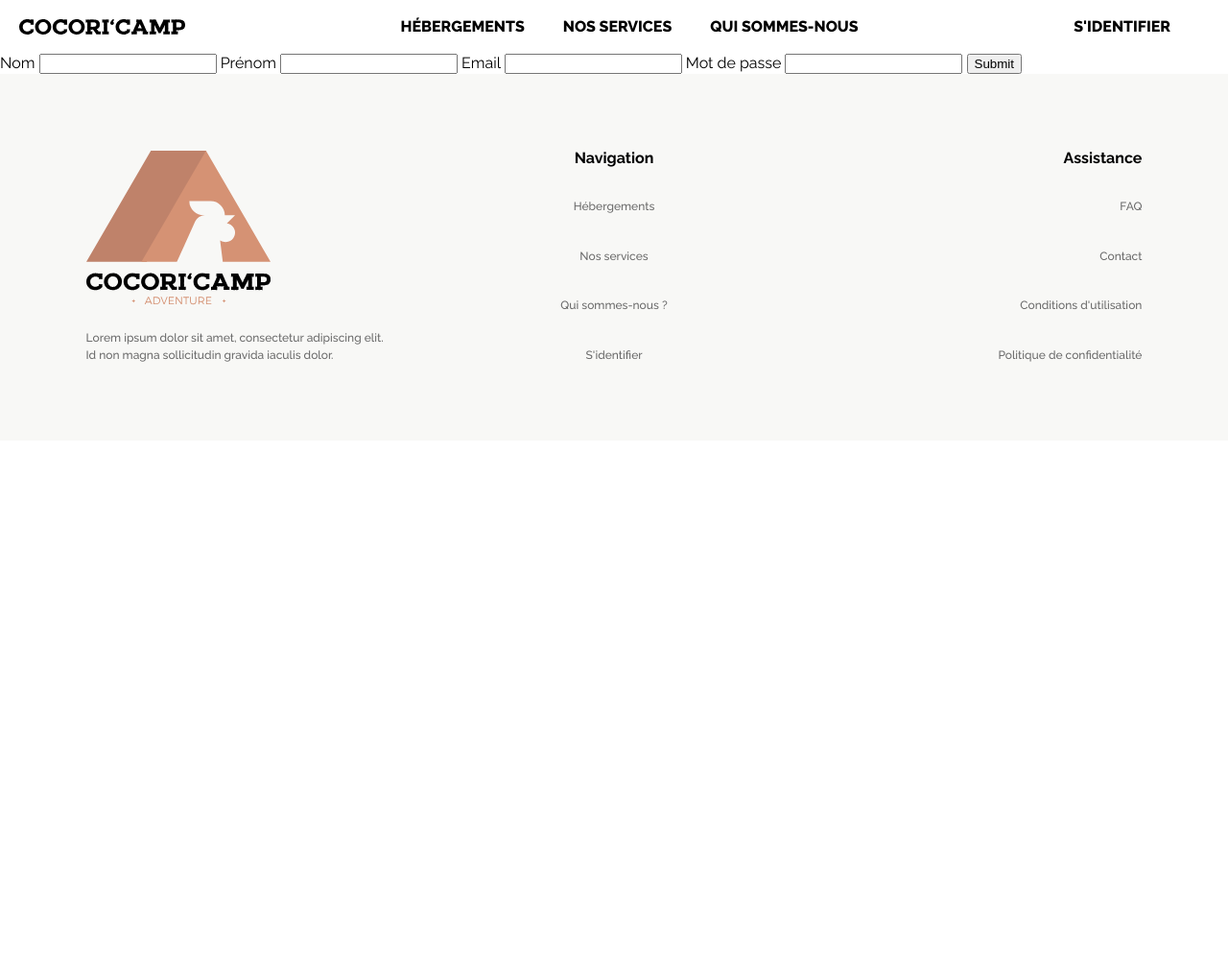
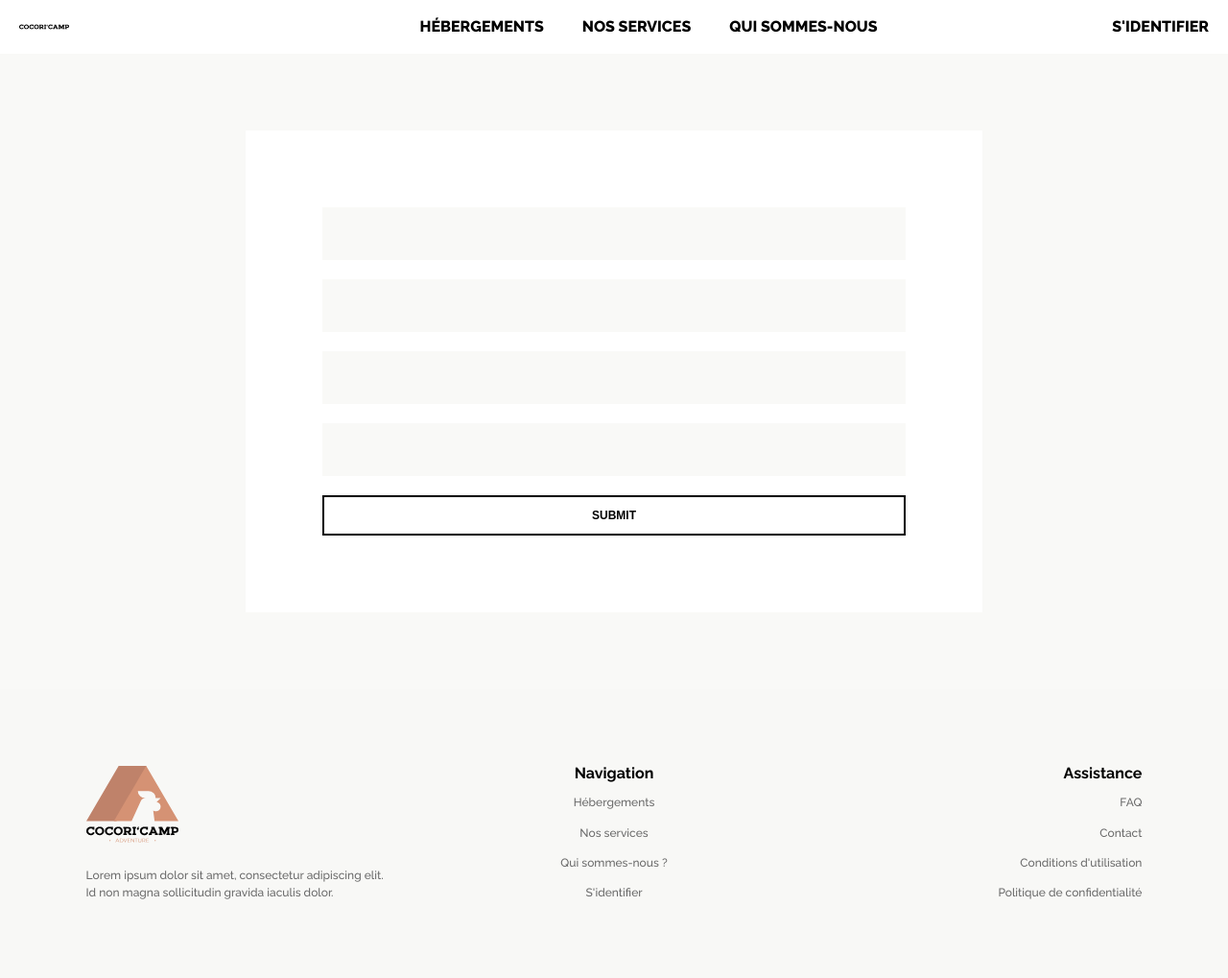
Before and after one commit to oualidbel/cocoricamp, a Symfony app: template templates/security/register.html.twig in a window 1280 px wide. Shown: the whole page at 96% size. Before the commit the page ends 377 px from the top, so only its background shows below. Run offline with Twig, Linux system fonts and the light colour scheme; the template is opened without the code that fills it, so the values that code supplies are empty; form fields are guessed from the names that the template uses; some libraries are stand-ins or nearby versions.

Commit message:
v6 Dorian

```diff
--- a/public/css/index.css
+++ b/public/css/index.css
@@ -108,7 +108,7 @@ main {
     display: flex;
     flex-direction: row;
     justify-content: space-between;
-    width: calc(100% + 7vw);
+    width: calc(100% + 14vw);
     margin-bottom: 5rem;
 }
 
--- a/public/css/lodging.css
+++ b/public/css/lodging.css
@@ -1,11 +1,5 @@
 body {
     font-family: 'Raleway', sans-serif;
-}
-
-img {
-    width: 100%;
-
-    height: auto;
 }
 
 .grid-container {
--- a/public/css/nav.css
+++ b/public/css/nav.css
@@ -7,7 +7,7 @@
     flex-direction: row;
     align-items: center;
     justify-content: space-between;
-    width: calc(100% - 2.5rem);
+    width: 100%;
     height: 7vh;
     padding-left: 1.25rem;
     padding-right: 1.25rem;
--- a/public/css/register.css
+++ b/public/css/register.css
@@ -0,0 +1,64 @@
+body {
+    font-family: 'Raleway', sans-serif;
+    background-color: #f9f9f7;
+}
+
+.main-form-container {
+    display: flex;
+    justify-content: center;
+    align-items: center;
+}
+
+.main-form-container form {
+    width: 100%;
+    max-width: 60vw;
+    margin-top: 5rem;
+    margin-bottom: 5rem;
+    margin-left: 7vw;
+    margin-right: 7vw;
+}
+
+.form-container {
+    display: flex;
+    flex-direction: column;
+    padding: 5rem;
+    background-color: white;
+}
+
+.form-container label {
+    font-size: 1rem;
+    font-weight: 600;
+    color: black;
+    margin-bottom: .5rem;
+}
+
+.form-container input {
+    border: none;
+    background-color: #f9f9f7;
+    width: 100%;
+    padding: 1.25rem;
+    margin-bottom: 1.25rem;
+}
+
+.form-container input::placeholder {
+    left: 2.5rem;
+}
+
+.form-container button {
+    box-sizing: border-box;
+    font-weight: 'Raleway', sans-serif;
+    font-size: .75rem;
+    font-weight: 600;
+    text-transform: uppercase;
+    padding: .75rem;
+    border: solid 2px black;
+    color: black;
+    background-color: transparent;
+    cursor: pointer;
+    transition: all 300ms;
+}
+
+.form-container button:hover {
+    color: white;
+    background-color: black;
+}
--- a/templates/base.html.twig
+++ b/templates/base.html.twig
@@ -17,6 +17,7 @@
         <link rel="stylesheet" href="{{ asset('css/aboutus.css') }}">
         <link rel="stylesheet" href="{{ asset('css/index.css') }}">
         <link rel="stylesheet" href="{{ asset('css/lodging.css') }}">
+        <link rel="stylesheet" href="{{ asset('css/register.css') }}">
         <link rel="stylesheet" href="{{ asset('css/footer.css') }}">
 
     {% endblock %}
--- a/templates/security/register.html.twig
+++ b/templates/security/register.html.twig
@@ -4,18 +4,24 @@
 
 {% block body %}
 
+    <div class="main-form-container">
+
     {{ form_start(form) }}
 
-    <label for="inputLastname">Nom</label>
-    {{ form_widget(form.lastname) }}
-    <label for="inputFirstname">Prénom</label>
-    {{ form_widget(form.firstname) }}
-    <label for="inputEmail">Email</label>
-    {{ form_widget(form.email) }}
-    <label for="inputPassword">Mot de passe</label>
-    {{ form_widget(form.password) }}
-    {{ form_widget(form.submit) }}
+    <div class="form-container">
+        {# <label for="inputLastname">Nom</label> #}
+        {{ form_widget(form.lastname) }}
+        {# <label for="inputFirstname">Prénom</label> #}
+        {{ form_widget(form.firstname) }}
+        {# <label for="inputEmail">Email</label> #}
+        {{ form_widget(form.email) }}
+        {# <label for="inputPassword">Mot de passe</label> #}
+        {{ form_widget(form.password) }}
+        {{ form_widget(form.submit) }}
+    </div>
 
     {{ form_end(form) }}
 
+    </div>
+
 {% endblock %}
```
Also changed, not shown: src/Form/RegistrationType.php (+21 -5 lines).
